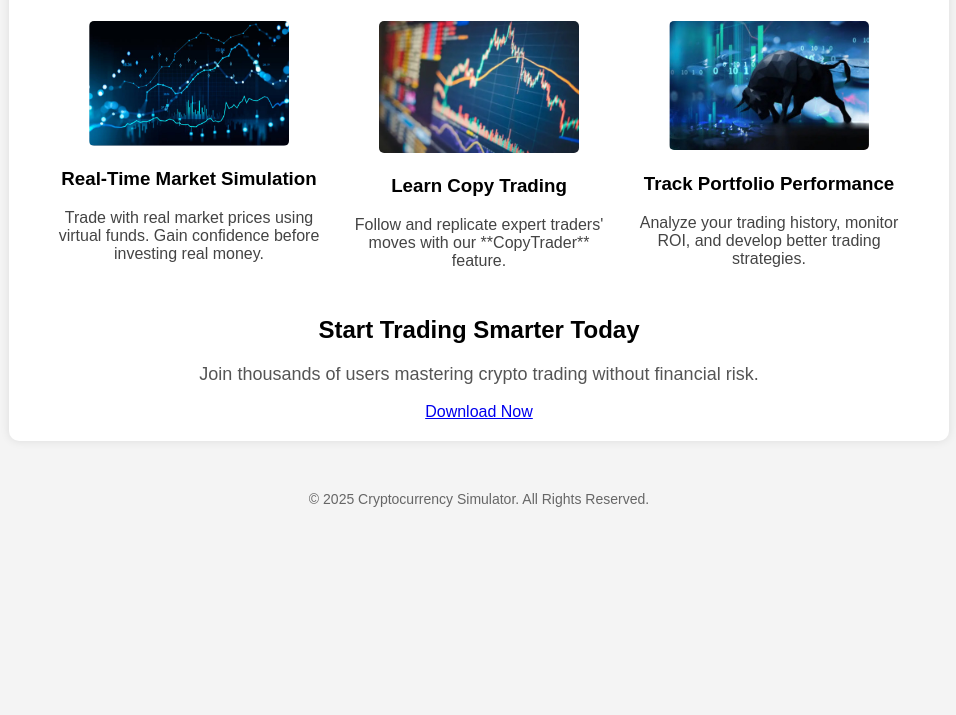
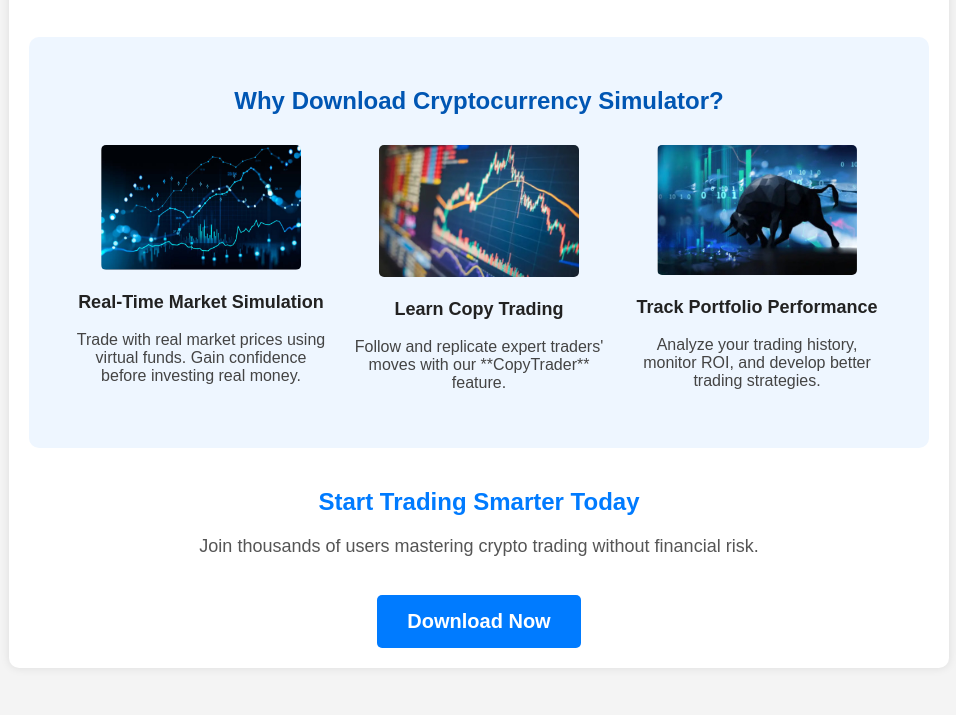
Before and after one commit to DUQhELit/crypto-simulator-landing, a plain HTML site: page index.html in a window 1280 px wide. Shown: the part 298-1013 px from the top of the page, without its empty margins (161-1117 px from the left). Before the commit the page ends 805 px from the top, so only its background shows below. Drawn offline with Linux system fonts and the light colour scheme.

Commit message:
Update style.css

```diff
--- a/style.css
+++ b/style.css
@@ -17,28 +17,47 @@ body {
     box-shadow: 0 0 10px rgba(0, 0, 0, 0.1);
 }
 
-/* Heading Styles */
+/* Heading & Subtitles */
 h1 {
     color: #222;
+    font-size: 32px;
+    margin-bottom: 10px;
 }
 
-/* Paragraph Styling */
-p {
+.subtitle {
+    font-size: 18px;
     color: #555;
-    font-size: 18px;
+    margin-bottom: 20px;
 }
 
-/* Features Section */
+/* Sections */
+section {
+    margin-bottom: 40px;
+    padding: 20px;
+}
+
+/* Why Download Section */
+.why-download {
+    background: #eef6ff;
+    padding: 30px 20px;
+    border-radius: 10px;
+}
+
+.why-download h2 {
+    color: #0056b3;
+}
+
+/* Feature Section */
 .features {
     display: flex;
     justify-content: center;
     flex-wrap: wrap;
-    margin-top: 30px;
+    margin-top: 20px;
 }
 
 .feature {
     width: 30%;
-    margin: 10px;
+    padding: 10px;
 }
 
 .feature img {
@@ -47,16 +66,35 @@ p {
     border-radius: 5px;
 }
 
+.feature h3 {
+    color: #222;
+    font-size: 18px;
+}
+
 .feature p {
     font-size: 16px;
     color: #444;
 }
 
-/* Call-to-Action Button */
-.cta-button {
+/* Call-to-Action Section */
+.cta-section {
+    margin-top: 40px;
+}
+
+.cta-section h2 {
+    color: #007BFF;
+}
+
+.cta-section p {
+    font-size: 18px;
+    color: #555;
+}
+
+/* Download Button */
+.download-btn {
     display: inline-block;
     padding: 15px 30px;
-    font-size: 18px;
+    font-size: 20px;
     font-weight: bold;
     color: white;
     background: #007BFF;
@@ -65,7 +103,7 @@ p {
     margin-top: 20px;
 }
 
-.cta-button:hover {
+.download-btn:hover {
     background: #0056b3;
 }
 
```
